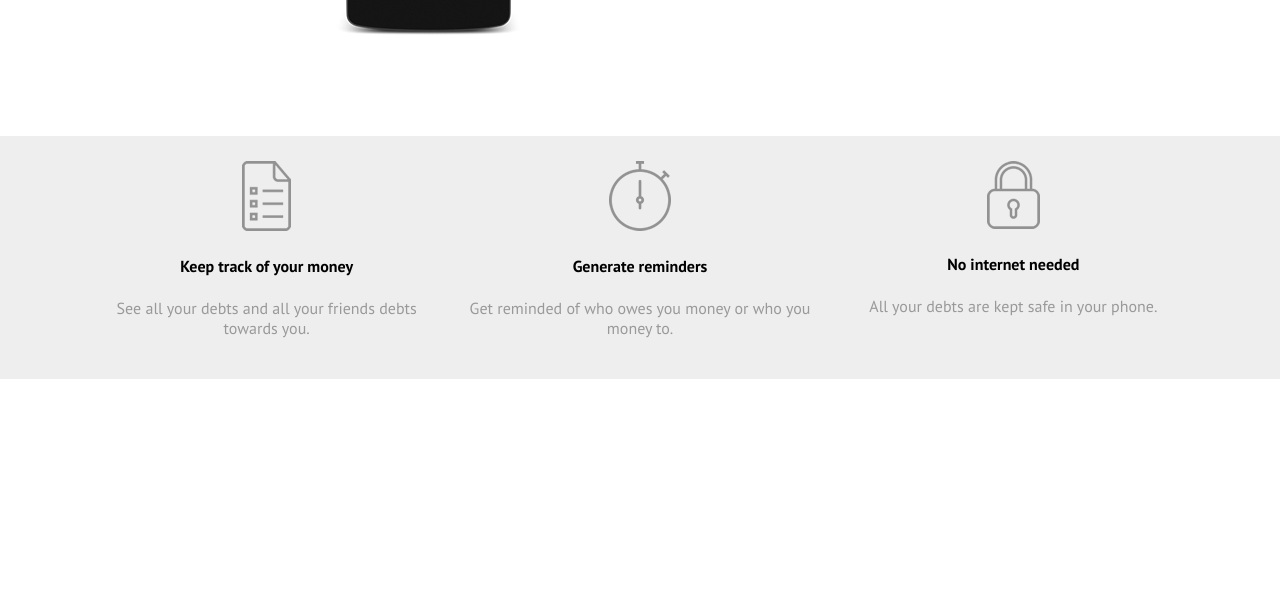
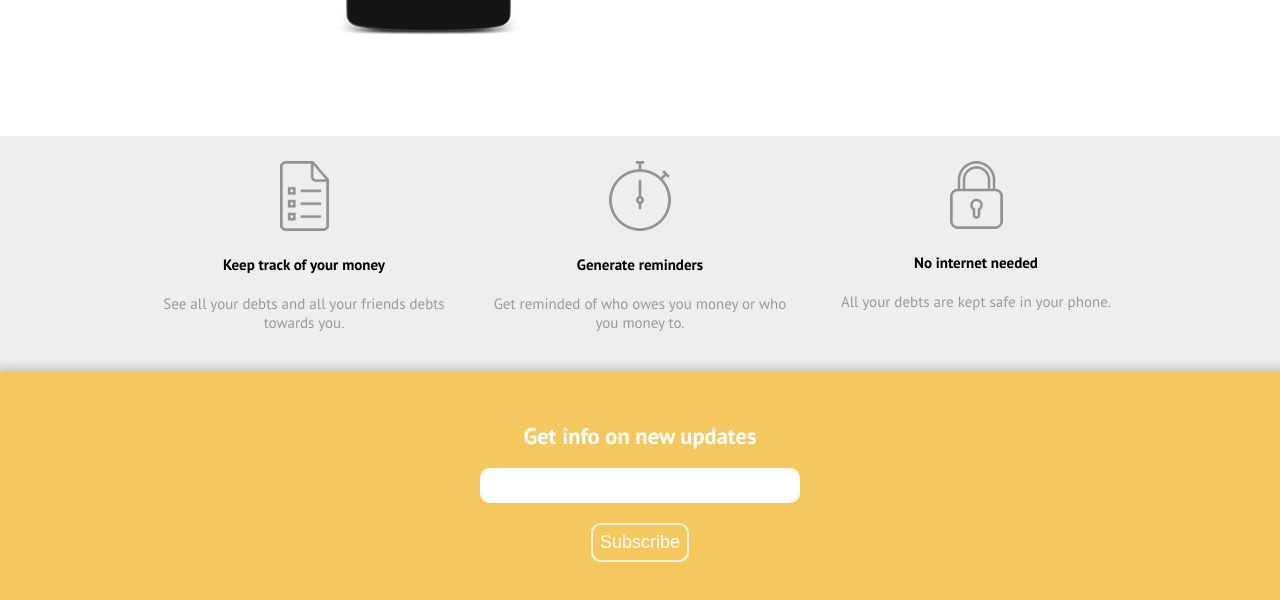
Before and after one commit to Wisboo/angular-training, a plain HTML site: page maquetacion/index.jade in a window 1280 px wide. Shown: the part 398-998 px from the top of the page. Before the commit the page ends 800 px from the top, so only its background shows below. Drawn offline with nearby package versions, Linux system fonts and the light colour scheme; files that its build step writes are made by us from their sources.

Commit message:
The footer was added to the main page

```diff
--- a/maquetacion/index.jade
+++ b/maquetacion/index.jade
@@ -23,3 +23,8 @@ html
 					img(src='img/ic_safe.png')
 					h4 No internet needed
 					p All your debts are kept safe in your phone.
+		div(id='footer')
+			form
+				h2 Get info on new updates
+				input
+				button Subscribe
--- a/maquetacion/style.scss
+++ b/maquetacion/style.scss
@@ -4,6 +4,7 @@ $gray-bg: #EEEEEE;
 $dark-gray-text: #111111;
 $gray-text: #999999;
 $font: 'PT Sans', sans-serif;
+$font-size: 15px;
 
 /***************************************/
 /*				GENERAL				   */
@@ -12,6 +13,7 @@ $font: 'PT Sans', sans-serif;
 body{
 	margin: 0;
 	font-family: $font;
+	font-size: $font-size;
 }
 
 ul{
@@ -49,12 +51,41 @@ div#features{
 		display: flex;
 		text-align: center;
 		flex-wrap: wrap;
+		justify-content: center;
 		li{
 			width: 100%;
 			p{
 				color: $gray-text;
 			}
 		}
+	}
+}
+
+div#footer{
+	background: $orange;
+	color: #FFF;
+	text-align: center;
+	padding: 30px 0px;
+    box-shadow: 1px 1px 10px 5px rgba(0,0,0,0.2);
+
+	input{
+		border: none;
+		border-radius: 10px;
+		display: block;
+		padding: 10px;
+		max-width: 300px;
+		width: 90%;
+		margin: 0 auto;
+	}
+
+	button{
+		border: 2px solid rgba(255,255,255,0.8);
+		background: transparent;
+		color: #FFF;
+		margin: 20px 0px;
+		padding: 7px;
+	    border-radius: 10px;
+	    font-size: 1.2em;
 	}
 }
 
@@ -70,7 +101,7 @@ div#features{
 		ul{
 			li{
 				margin: 0px 10px;
-				width: calc((100% - 60px) / 3);
+				width: calc((90% - 60px) / 3);
 			}
 		}
 	}
```
Also changed, not shown: maquetacion/index.html, maquetacion/style.css, 1 other file.
